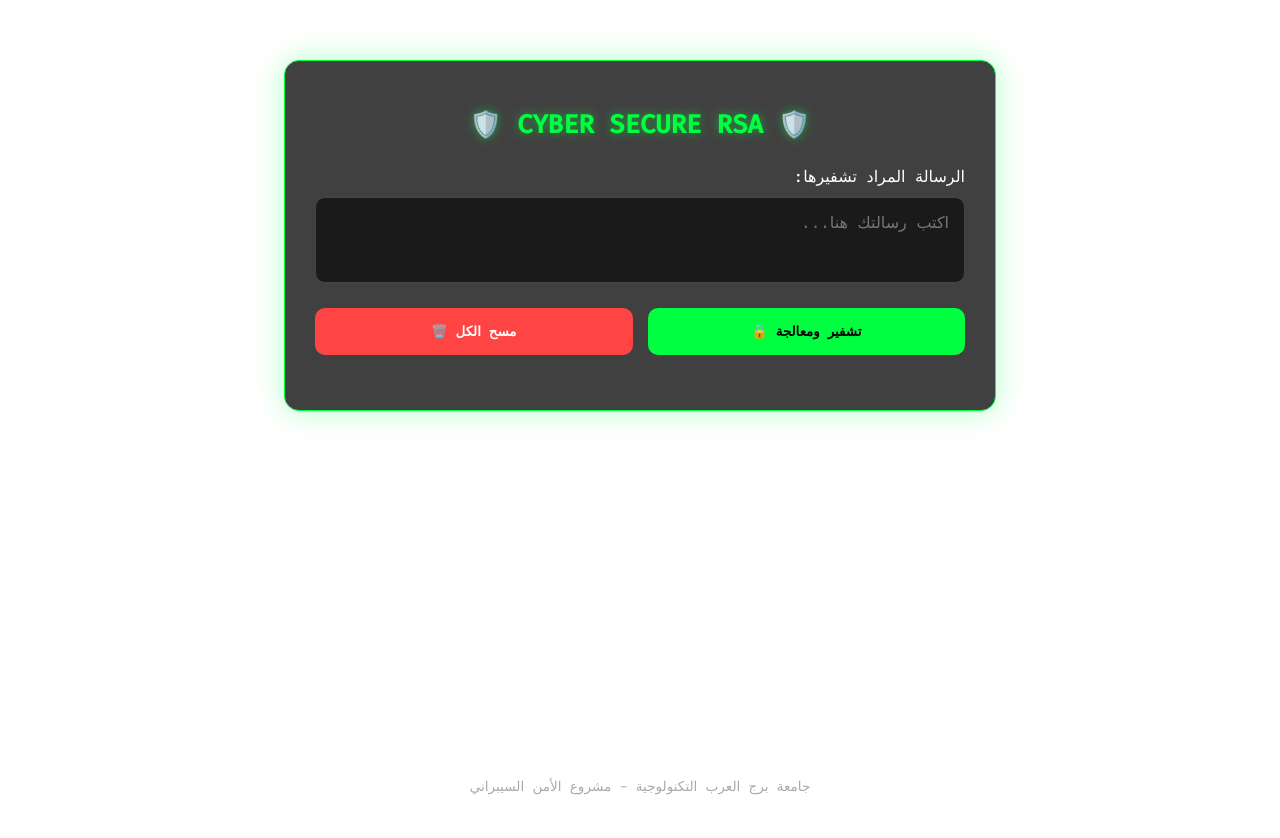
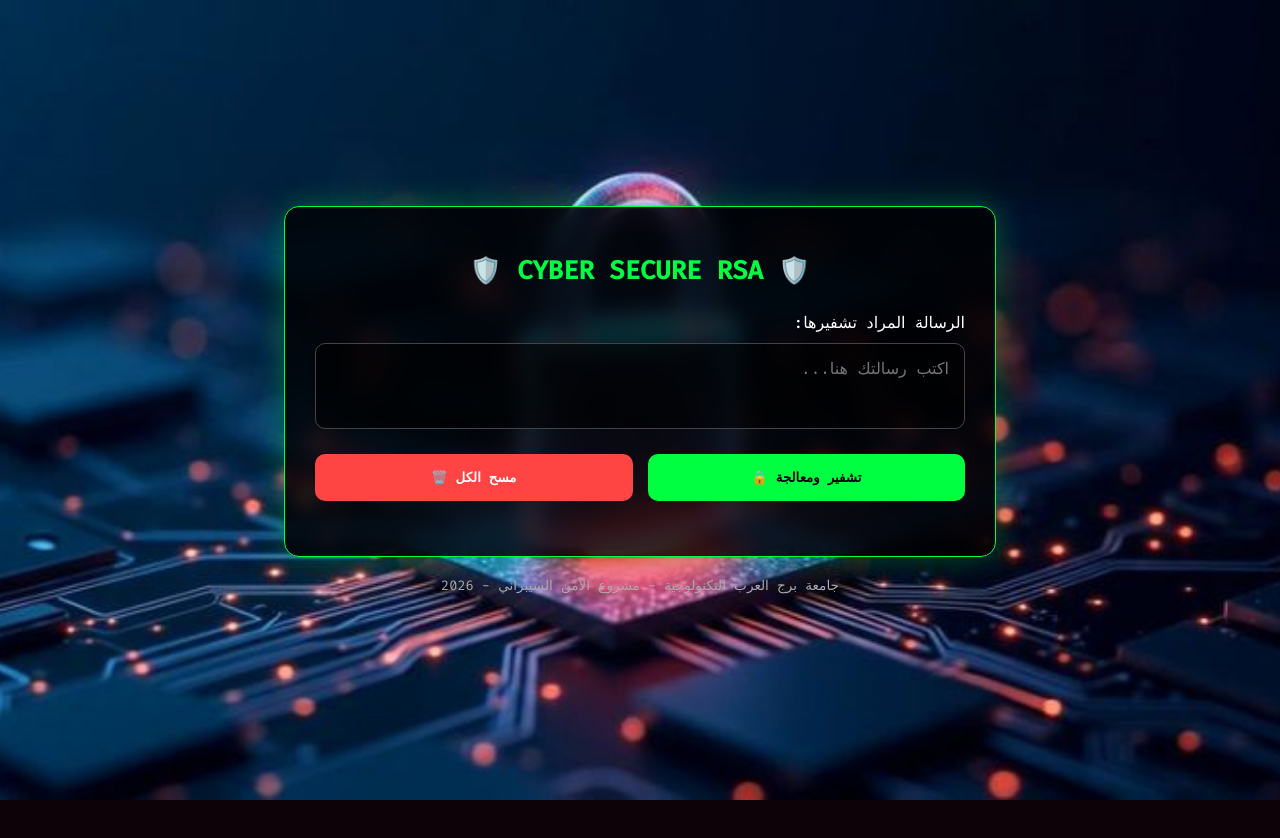
Before and after one commit to omarineooo/secure-messaging-system, a website: page index.html in a window 1280 px wide. After the commit the page ends 800 px from the top, so only its background shows below. Drawn offline with Linux system fonts and the light colour scheme.

Commit message:
Add files via upload

```diff
--- a/index.html
+++ b/index.html
@@ -11,43 +11,38 @@
         }
 
         body {
-            /* تعديل الخلفية بالصورة التي رفعتها */
-            background-image: url('Future of Cybersecurity.jpg');
+            /* الربط بالاسم الجديد bg.jpg */
+            background-image: url('bg.jpg');
             background-size: cover;
             background-position: center;
             background-repeat: no-repeat;
             background-attachment: fixed;
+            background-color: #0d0208; /* لون احتياطي */
+
             color: white;
             font-family: 'Fira Code', monospace;
             display: flex;
             flex-direction: column;
             align-items: center;
-            padding: 20px;
+            justify-content: center;
             margin: 0;
             min-height: 100vh;
         }
 
         .container {
-            /* تصميم زجاجي شفاف */
-            background: rgba(0, 0, 0, 0.75);
-            backdrop-filter: blur(12px);
-            -webkit-backdrop-filter: blur(12px);
+            /* تأثير زجاجي شفاف عشان الخلفية تبان */
+            background: rgba(0, 0, 0, 0.8);
+            backdrop-filter: blur(10px);
+            -webkit-backdrop-filter: blur(10px);
             padding: 30px;
             border-radius: 15px;
             box-shadow: 0 0 30px rgba(0, 255, 65, 0.3);
             border: 1px solid var(--neon-green);
             max-width: 650px;
-            width: 100%;
-            margin-top: 40px;
+            width: 90%;
         }
 
-        h1 {
-            color: var(--neon-green);
-            text-align: center;
-            font-size: 1.6rem;
-            margin-bottom: 25px;
-            text-shadow: 0 0 10px rgba(0,255,65,0.5);
-        }
+        h1 { color: var(--neon-green); text-align: center; font-size: 1.6rem; margin-bottom: 25px; }
 
         textarea {
             width: 100%;
@@ -77,14 +72,12 @@
         }
 
         .btn-encrypt { background: var(--neon-green); color: black; }
-        .btn-encrypt:hover { box-shadow: 0 0 20px var(--neon-green); transform: translateY(-2px); }
-
         .btn-clear { background: #ff4444; color: white; }
 
         .step-box {
             margin-top: 15px;
             padding: 15px;
-            background: rgba(0, 0, 0, 0.8);
+            background: rgba(0, 0, 0, 0.9);
             border-right: 4px solid var(--neon-green);
             border-radius: 5px;
         }
@@ -93,7 +86,7 @@
         .content-text { word-break: break-all; color: var(--neon-green); font-size: 1.1rem; }
         .original-back { color: #00d4ff; }
 
-        .footer { margin-top: auto; padding: 25px; font-size: 0.85rem; color: #aaa; text-align: center; }
+        .footer { margin-top: 20px; font-size: 0.85rem; color: #aaa; text-align: center; }
     </style>
 </head>
 <body>
@@ -122,18 +115,14 @@
     </div>
 </div>
 
-<div class="footer">جامعة برج العرب التكنولوجية - مشروع الأمن السيبراني</div>
+<div class="footer">جامعة برج العرب التكنولوجية - مشروع الأمن السيبراني - 2026</div>
 
 <script>
     function processRSA() {
         const msg = document.getElementById('messageInput').value;
         if(!msg.trim()) return alert("اكتب رسالة أولاً!");
-
-        // عملية التشفير
         const encrypted = btoa(unescape(encodeURIComponent(msg)));
-        // عملية فك التشفير
         const decrypted = decodeURIComponent(escape(atob(encrypted)));
-
         document.getElementById('resultContainer').style.display = 'block';
         document.getElementById('encryptedOutput').innerText = "RSA_SECURE_" + encrypted;
         document.getElementById('decryptedOutput').innerText = decrypted;
```
